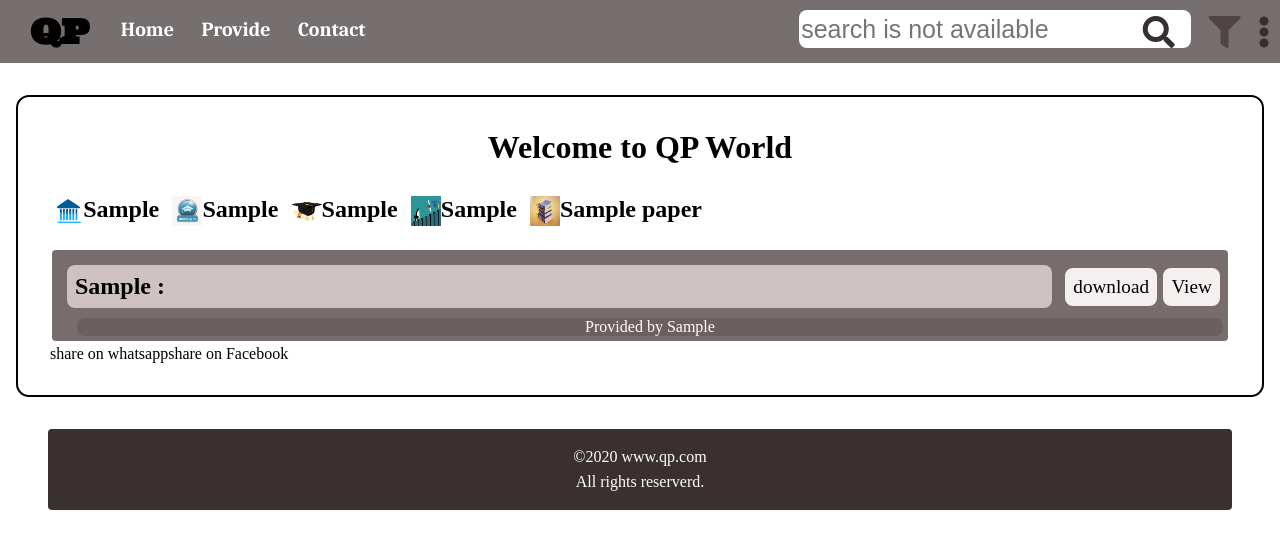
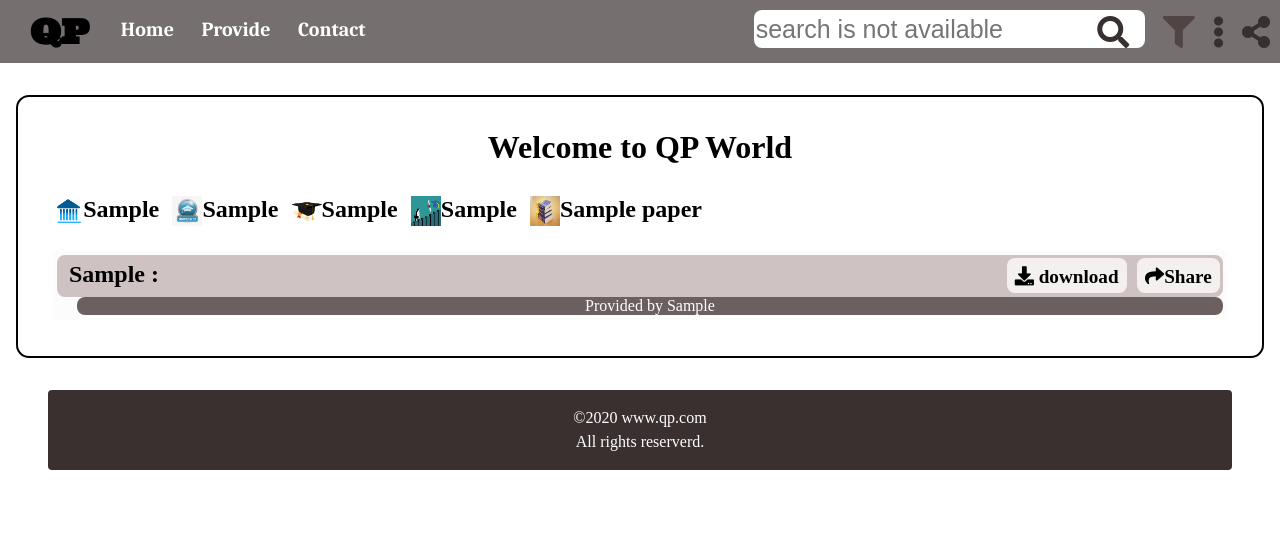
Before and after one commit to vignesh-cloud-prog/QP, a Django app: a page that uses templates/question_papers/qp.html in a window 1280 px wide. Shown: the top 549 px of the page. Run offline with Django 3.2, Linux system fonts and the light colour scheme; tables that the repository leaves empty hold one stand-in row (values such as "Sample post").

Commit message:
social sharing link to question papers

```diff
--- a/qp/settings.py
+++ b/qp/settings.py
@@ -113,8 +113,6 @@ DATABASES['default'].update(db_from_env)
 # }
 
 
-
-
 # Password validation
 # https://docs.djangoproject.com/en/3.0/ref/settings/#auth-password-validators
 
@@ -147,7 +145,7 @@ USE_L10N = True
 
 USE_TZ = True
 
-
+#Email Configarations
 EMAIL_USE_TLS=True
 EMAIL_HOST='smtp.gmail.com'
 EMAIL_PORT=587
--- a/question_papers/views.py
+++ b/question_papers/views.py
@@ -140,11 +140,11 @@ def pushed(request):
 
 
 
-    TWITTER_ENDPOINT = 'https://twitter.com/intent/tweet?text=%s'
-FACEBOOK_ENDPOINT = 'https://www.facebook.com/sharer/sharer.php?u=%s'
-GPLUS_ENDPOINT = 'https://plus.google.com/share?url=%s'
-MAIL_ENDPOINT = 'mailto:?subject=%s&body=%s'
-LINKEDIN_ENDPOINT = 'https://www.linkedin.com/shareArticle?mini=true&title=%s&url=%s'
-REDDIT_ENDPOINT = 'https://www.reddit.com/submit?title=%s&url=%s'
-TELEGRAM_ENDPOINT = 'https://t.me/share/url?text=%s&url=%s'
-WHATSAPP_ENDPOINT = 'https://api.whatsapp.com/send?text=%s'
+    # TWITTER_ENDPOINT = 'https://twitter.com/intent/tweet?text=%s'
+# FACEBOOK_ENDPOINT = 'https://www.facebook.com/sharer/sharer.php?u=%s'
+# GPLUS_ENDPOINT = 'https://plus.google.com/share?url=%s'
+# MAIL_ENDPOINT = 'mailto:?subject=%s&body=%s'
+# LINKEDIN_ENDPOINT = 'https://www.linkedin.com/shareArticle?mini=true&title=%s&url=%s'
+# REDDIT_ENDPOINT = 'https://www.reddit.com/submit?title=%s&url=%s'
+# TELEGRAM_ENDPOINT = 'https://t.me/share/url?text=%s&url=%s'
+# WHATSAPP_ENDPOINT = 'https://api.whatsapp.com/send?text=%s'
--- a/static/question_papers/qp.css
+++ b/static/question_papers/qp.css
@@ -335,26 +335,32 @@ footer{
     display: flex;
     flex-direction: column;
     width: 100%;
-    background-color:rgb(119, 109, 109);
+    background-color:rgb(252, 252, 252);
     padding: 5px;
     margin: 4px 2px;
     border-radius: 4px;
 }
 #row{
-    display:flex;
-    justify-content: center;
-    align-items: center;
-}
-.paper h1{
     background-color: rgb(206, 194, 194);
     border-radius: 0.5rem;
-    padding: 0.5rem;
-    font-size: 1.5rem;
     justify-content: center;
 
 }
-.paper a{
-    float: right;
+
+
+
+#paper{
+    margin: 0;
+    padding: 6px 2px 2px 12px;
+    font-size: 1.5rem;
+    display: inline-block;
+    width: max-content;
+    align-items: center;
+    justify-content: center;
+
+
+}
+.link{
     text-decoration: none;
     background-color: rgb(245, 240, 240);
     color: black;
@@ -363,6 +369,19 @@ footer{
     margin: 0.2rem;
     font-size: 1.2rem;
 
+
+
+
+
+
+
+}
+.icons{
+
+   float: right;
+   align-items: flex-end;
+
+
 }
 .paper center{
     background-color: rgb(107, 95, 95);
@@ -370,3 +389,21 @@ footer{
     border-radius: 0.5rem;
 
 }
+
+#papershare{
+    display: none;
+    margin: 2px 8px;
+    align-self: flex-end;
+
+
+}
+.social img{
+    width: 20px;
+    height: 20px;
+}
+.social{
+    display: block;
+    margin: 2px;
+
+
+}
--- a/static/question_papers/qp.js
+++ b/static/question_papers/qp.js
@@ -32,3 +32,6 @@ $('#blue').click(function(){
 $('#short').click(function(){
     $('#filter').toggle(1000);
 })
+$('#share').click(function(){
+    $('#papershare').toggle();
+})
--- a/templates/question_papers/qp.html
+++ b/templates/question_papers/qp.html
@@ -30,6 +30,8 @@
             <i class="fas fa-search" id="search"></i>
             <i id="blue" class="fas fa-filter" "></i>
             <i class=" fas fa-ellipsis-v"></i>
+            <i class="fa fa-share-alt" aria-hidden="true"></i>
+
         </div>
     </div>
     <!-- End of Navigation -->
@@ -197,7 +199,7 @@
         <div class="titles">
             <h1>{{title.college}}<img src="{%static 'question_papers/images/college.png' %}" alt="#">
             </h1>
-                <h1>{{title.university}}{% if title.university == 'Mangolre University' %}
+            <h1>{{title.university}}{% if title.university == 'Manglore University' %}
                 <img src="{%static 'question_papers/images/mangloreuniversity.jpg'%}" alt="#">
                 {% elif title.university == 'Kuvempu University'%}
                 <img src="{%static 'question_papers/images/Kuvempu_University.jpg'%}" alt="#">
@@ -220,27 +222,64 @@
         {% for prepaper in paper %}
         <div class="paper">
             <div id="row">
-                        <h1>{{prepaper.examination}} : </h1>
-
-                        <!-- <td><a href="{{prepaper.paper.url}}" target="_blank">Open</a></td> -->
-                        <a href="{{prepaper.paper.url}}" download> download </a>
+                <a href="{{prepaper.paper.url}}" target="_blank">
+                    <h1 id="paper">{{prepaper.examination}} : </h1>
+                </a>
 
 
+                <div class="icons">
+                    <!-- <td><a href="{{prepaper.paper.url}}" target="_blank">Open</a></td> -->
+                    <a href="{{prepaper.paper.url}}" download class="fa fa-download link"" aria-hidden=" true">
+                        download </a>
+                        <i class="fa fa-share link" aria-hidden="true" id="share">Share</i>
+                    </div>
                     <!-- <td colspan="3"><iframe src="{{prepaper.paper.url}}" frameborder="0"></iframe></td> -->
-                <a href="{{prepaper.paper.url}}" target="_blank"> View </a>
-
                 </div>
-
+            <div id="papershare">
+                <a class="social"
+                    href="https://www.facebook.com/sharer/sharer.php?u={{request.build_absolute_uri}}, {{prepaper.course}} {{prepaper.university}} {{prepaper.examination}} Question Paper"
+                    target="_blank"><img src="{%static 'question_papers/images/facebook.png'%}" alt="#"> share on
+                    facebook</a>
+                <a class="social"
+                    href="https://api.whatsapp.com/send?text={{request.build_absolute_uri}},{{prepaper.course}} {{prepaper.university}} {{prepaper.examination}} Question Paper"
+                    target="_blank"><img src="{%static 'question_papers/images/whatsapp.jpg'%}" alt="#"> share on
+                    whatsapp</a>
+                <a class="social"
+                    href="https://twitter.com/intent/tweet?text={{request.build_absolute_uri}},{{prepaper.course}} {{prepaper.university}} {{prepaper.examination}} Question Paper"
+                    target="_blank"><img src="{%static 'question_papers/images/twitter.jpg'%}" alt="#"> share on
+                    twitter</a>
+                <a class="social"
+                    href="mailto:?subject=Question Paper from QP&body={{request.build_absolute_uri}},{{prepaper.course}} {{prepaper.university}} {{prepaper.examination}} Question Paper,"
+                    target="_blank"><img src="{%static 'question_papers/images/mail.jpg'%}" alt="#"> share on mail</a>
+                <a class="social"
+                    href="https://t.me/share/url?text=%s&url={{request.build_absolute_uri}},{{prepaper.course}} {{prepaper.university}} {{prepaper.examination}} Question Paper,"
+                    target="_blank"><img src="{%static 'question_papers/images/telegram.jpg'%}" alt="#"> share on
+                    telegram</a>
+                <a class="social"
+                    href="https://www.linkedin.com/shareArticle?mini=true&title=Question Paper from QP&url={{request.build_absolute_uri}},{{prepaper.course}} {{prepaper.university}} {{prepaper.examination}} Question Paper,"
+                    target="_blank"><img src="{%static 'question_papers/images/linkedin.jpg'%}" alt="#"> share on
+                    linkedin</a>
+                <a class="social"
+                    href="https://api.whatsapp.com/send?text={{request.build_absolute_uri}},{{prepaper.course}} {{prepaper.university}} {{prepaper.examination}} Question Paper,"
+                    target="_blank"><img src="{%static 'question_papers/images/instagram.jpg'%}" alt="#"> share on
+                    instagram</a>
+            </div>
 
             <p>
                 <center>Provided by {{prepaper.provider}}</center>
             </p>
+        </div>
+
+        {% endfor %}
 
 
-        </div>
-        {% endfor %}
-        <a href="https://api.whatsapp.com/send?text={{request.build_absolute_uri}}, This is an fantastic website,{%static 'question_papers/images/subject.jpg'%},description" target="_blank">share on whatsapp</a>
-        <a href="https://www.facebook.com/sharer/sharer.php?u={{request.build_absolute_uri}}">share on Facebook</a>
+
+
+
+
+
+
+
     </div>
 
     <footer>
```
Also changed, not shown: static/question_papers/images/facebook.png (added), static/question_papers/images/instagram.jpg (added), static/question_papers/images/linkedin.jpg (added), static/question_papers/images/mail.jpg (added), static/question_papers/images/telegram.jpg (added), static/question_papers/images/twitter.jpg (added), static/question_papers/images/whatsapp.jpg (added). Lines whose indentation alone changed are shown as unchanged.
